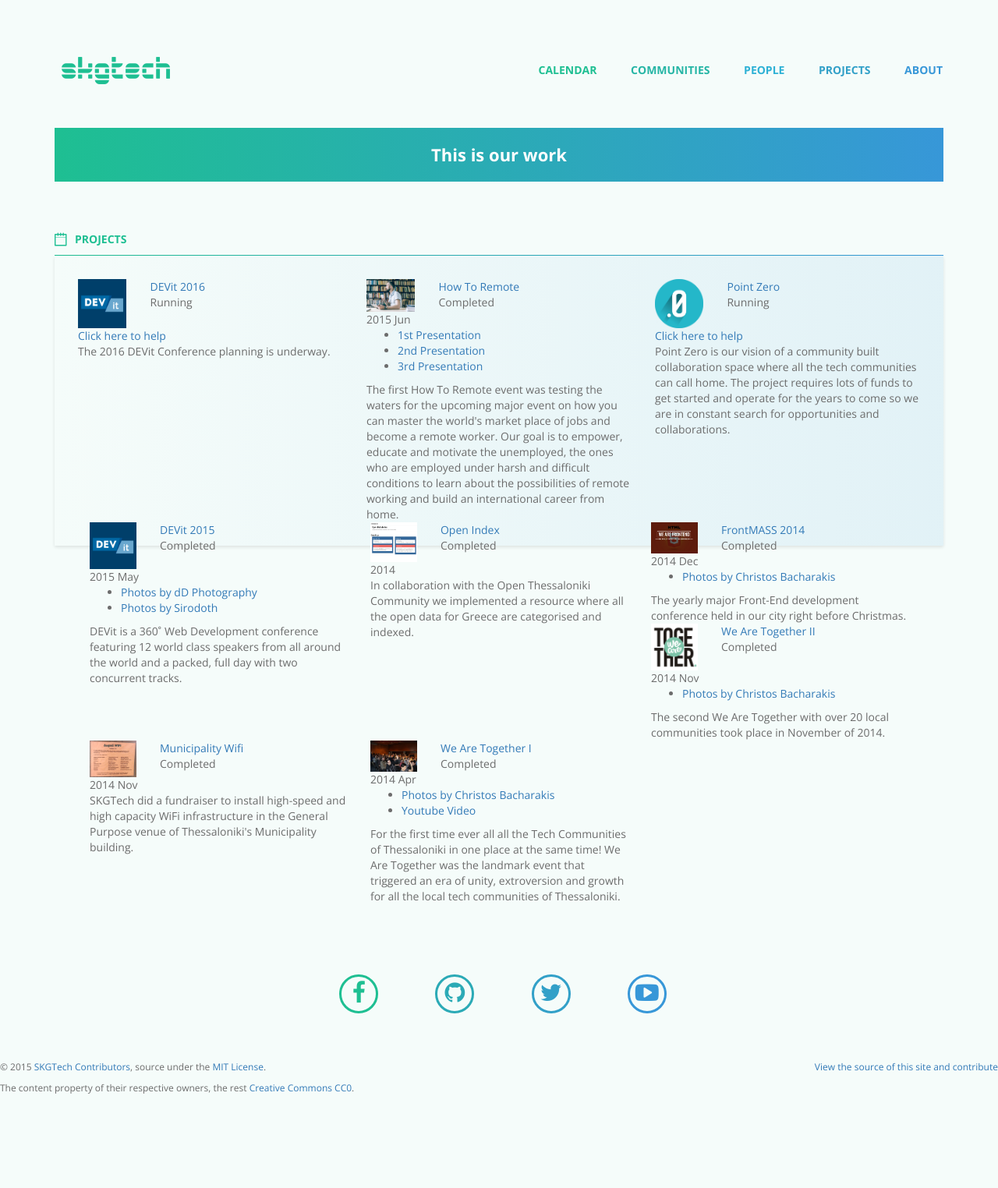
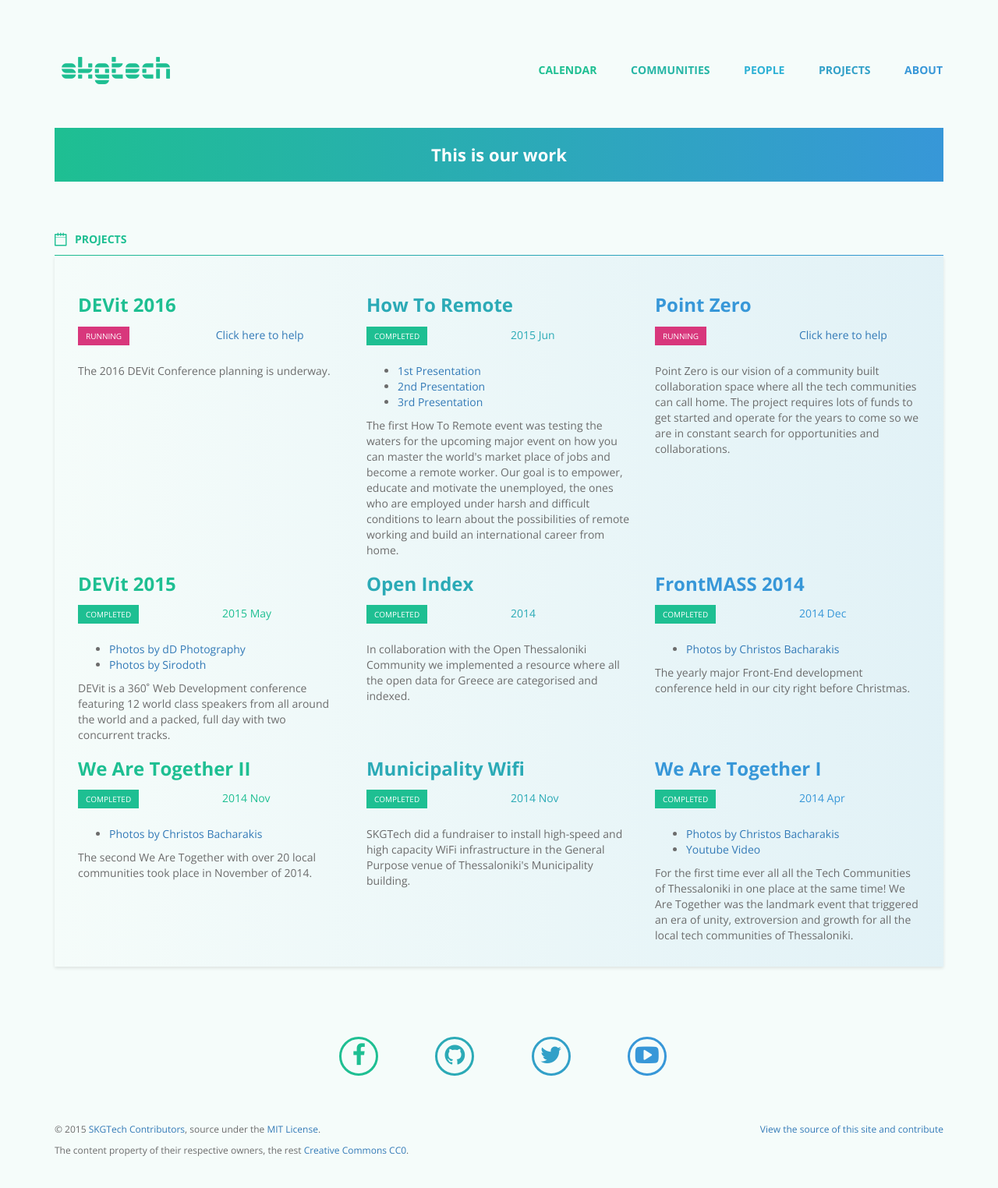
Before and after one commit to skgtech/skgtech.github.io, a Jekyll site: the page built from projects/index.html, in a window 1280 px wide. Shown: the whole page at 78% size. Built offline with Jekyll 4.4.1, drawn with Linux system fonts in a browser that asks for light colours; nearby versions of some CDN libraries; before the commit the page ends 1444 px from its top, so only the background shows below that.

Commit message:
work on #45

```diff
--- a/_includes/project-item.html
+++ b/_includes/project-item.html
@@ -6,32 +6,35 @@
 {% assign status = 'running' %}
 {% endif %}
 
-<article class="projects-entry projects-entry-{{ currentmod }} col-md-4">
-  <div class="row">
-    <div class="col-xs-3">
-      <img src="{{ entry.img }}" alt="{{ entry.title }}" width="100%" />
-    </div>
-    <div class="col-xs-8">
+<div class="col-md-4 col-sm-6">
+  <article class="project-entry project-{{ currentmod }}">
     <div class="project-name">
+      <h3>
         <a href="{{ entry.link }}" target="_blank" title="{{ entry.title }}" class="title">
           {{ entry.title }}
         </a>
+      </h3>
     </div>
-      <div class="status {{ status }}">
+    <div class="row project-info">
+      <div class="col-md-6">
+        <span class="status {{ status }}">
           {{ entry.status }}
+        </span>
       </div>
+      <div class="col-md-6">
+        {% if status == 'done' %}
+        <span class="year">
+          {{ entry.year }}
+        </span>
+        {% else %}
+        <a href="{{ entry.link }}" class="link-to-help">
+          Click here to help
+        </a>
+        {% endif %}
       </div>
     </div>
 
-  {% if status == 'done' %}
-    <div class="year">
-      {{ entry.year }}
-    </div>
-  {% else %}
-    <a href="{{ entry.link }}" class="link {{ status }}">
-      Click here to help
-    </a>
-  {% endif %}
+
     {% if entry.media %}
     <div class="projects-media">
       <ul>
@@ -47,3 +50,4 @@
       {{ entry.content }}
     </div>
   </article>
+</div>
--- a/projects/index.html
+++ b/projects/index.html
@@ -19,27 +19,9 @@ weight: 70
   <div class="separator"></div>
 
   <div class="gradient-background section-padding">
-    <div class="row">
+    <div class="row community-entries">
       {% for entry in site.data.projects %}
-        {% assign currentmod = forloop.index0 | modulo:3 %}
-        {% if forloop.first == false %}
-          {% if currentmod == 0 %}
-            <div class="projects-entries-line">
-          {% endif %}
-        {% endif %}
-
         {% include project-item.html %}
-
-        {% if forloop.last %}
-          {% assign remaining = 3 | minus:currentmod | minus:1 %}
-          {% for i in (1..remaining) %}
-            <article class="projects-entry projects-entry-empty"></article>
-          {% endfor %}
-        {% endif %}
-
-        {% if currentmod == 2 %}
-          </div>
-        {% endif %}
       {% endfor %}
     </div>
   </div>
```
Also changed, not shown: _sass/_about.scss (+63 -0 lines), _sass/_communities.scss (+0 -14 lines), css/main.css. Lines whose indentation alone changed are shown as unchanged.
